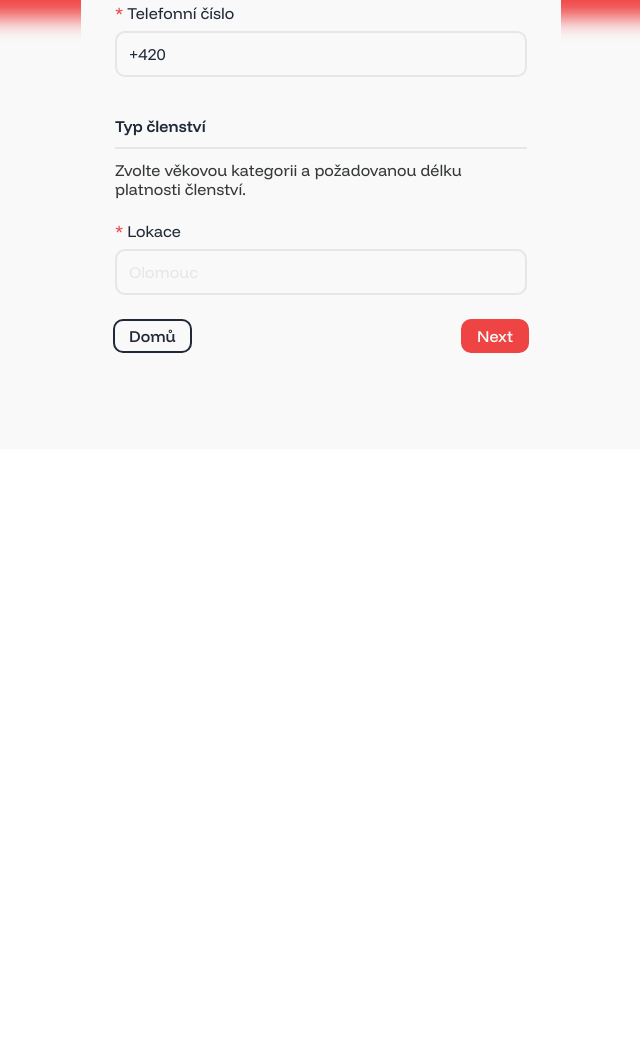
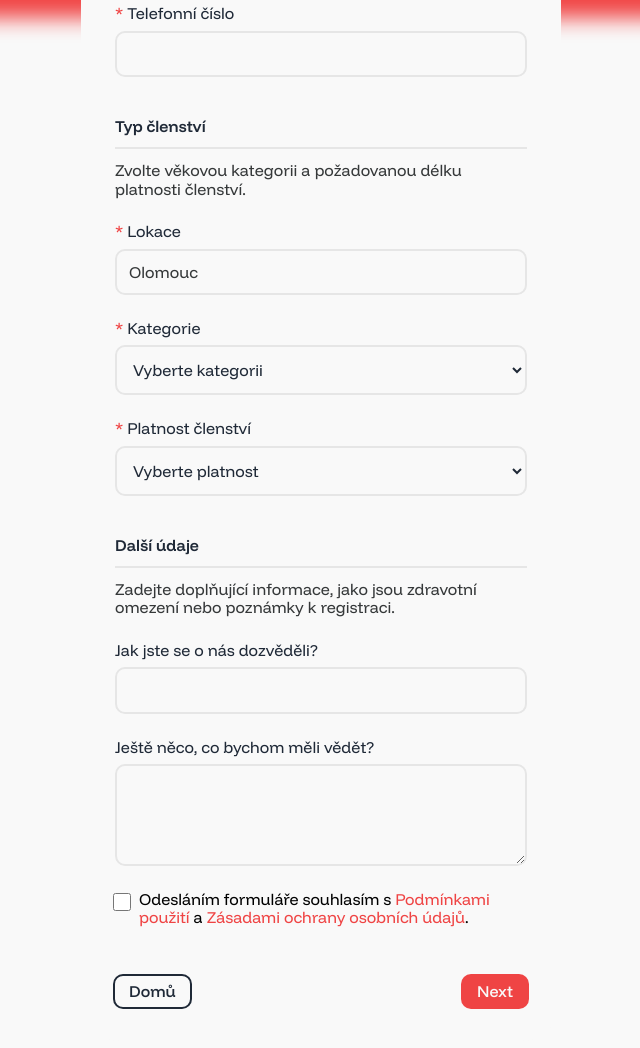
Before and after one commit to pealbert/taekol, a website built with Vite: page pages/registration.html in a window 1280 px wide. Shown: the part 802-1850 px from the top of the page, without its empty margins (319-959 px from the left). Before the commit the page ends 1251 px from the top, so only its background shows below. Built offline with nearby package versions, Linux system fonts and the light colour scheme; files whose address does not match are found by name.

Commit message:
Fix typo in /classes category and finish step-1

```diff
--- a/index.html
+++ b/index.html
@@ -297,7 +297,7 @@
 							>
 							<img
 								src="src/assets/images/testimonial_1.png"
-								alt="Testimonial"
+								alt=""
 								loading="eager"
 								fetchpriority="high"
 							>
@@ -365,7 +365,7 @@
 							>
 							<img
 								src="src/assets/images/testimonial_2.png"
-								alt="Testimonial"
+								alt=""
 								loading="eager"
 								fetchpriority="high"
 							>
@@ -427,7 +427,7 @@
 			<section id="faq">
 				<h1>FAQ</h1>
 				<div class="disclosures">
-					<div class="disclosure disclosure-5">
+					<!-- <div class="disclosure disclosure-5">
 						<input type="radio" id="toggle-5" name="toggle">
 						<svg viewBox="0 0 25 25" xmlns="http://www.w3.org/2000/svg">
 							<title>Open</title>
@@ -438,7 +438,7 @@
 						</svg>
 						<label for="toggle-5">Jak probíhá registrace?</label>
 					</div>
-					<hr>
+					<hr> -->
 					<div class="disclosure disclosure-1">
 						<input type="radio" id="toggle-1" name="toggle">
 						<svg viewBox="0 0 25 25" xmlns="http://www.w3.org/2000/svg">
--- a/pages/registration.html
+++ b/pages/registration.html
@@ -82,7 +82,7 @@
 			async
 			defer
 		></script>
-		<script src="../src/js/form.js"></script>
+		<script src="../src/js/form.js" type="module"></script>
 		<script>
 		fetch("/schemas/schema-combined.json")
 			.then((res) => res.text())
@@ -149,7 +149,7 @@
 									maxlength="10"
 									oninput="
 										this.value = this.value.replace(/[^a-zA-ZáčďéěíňóřšťúůýžÁČĎÉĚÍŇÓŘŠŤÚŮÝŽ\s]/g, '');
-										if (this.value.length > 0 && this.value.length < 3) {
+										if (this.value.length < 3) {
 											this.setCustomValidity('Jméno musí mít alespoň 3 znaky.');
 										} else {
 											this.setCustomValidity('');
@@ -176,7 +176,7 @@
 									maxlength="15"
 									oninput="
 										this.value = this.value.replace(/[^a-zA-ZáčďéěíňóřšťúůýžÁČĎÉĚÍŇÓŘŠŤÚŮÝŽ\s]/g, '');
-										if (this.value.length > 0 && this.value.length < 3) {
+										if (this.value.length < 3) {
 											this.setCustomValidity('Příjmení musí mít alespoň 3 znaky.');
 										} else {
 											this.setCustomValidity('');
@@ -241,18 +241,14 @@
 									id="phone"
 									tabindex="5"
 									title="Telefonní číslo"
-									value="+420"
 									minlength="13"
-									maxlength="13"
+									maxlength="16"
 									oninput="
-										if (!this.value.startsWith('+')) {
-											this.value = '+' + this.value.replace(/[^0-9]/g, '');
-										} else {
-											this.value = '+' + this.value.slice(1).replace(/[^0-9]/g, '');
-										}
+										this.value = this.value.replace(/[^\d +]/g, '');
 
 										const digitsOnly = this.value.replace(/\D/g, '');
-										if (digitsOnly.length > 0 && digitsOnly.length < 12) {
+
+										if (digitsOnly.length !== 12) {
 											this.setCustomValidity('Zadejte platné číslo i s předvolbou.');
 										} else {
 											this.setCustomValidity('');
@@ -287,7 +283,111 @@
 									value="Olomouc"
 								>
 							</div>
+
+							<!-- Category -->
+							<div>
+								<label for="category"><span>*</span> Kategorie</label>
+								<select required
+									name="category"
+									id="category"
+									tabindex="6"
+									title="Kategorie"
+									onchange="this.setCustomValidity('');"
+									oninvalid="
+										if (this.validity.valueMissing) {
+											this.setCustomValidity('Vyberte prosím kategorii ze seznamu.');
+										}
+									"
+								>
+									<option value="" disabled selected hidden>Vyberte kategorii</option>
+									<option value="mirne-pokrocili-4-6">Mírně pokročilí (4-6 let)</option>
+									<option value="mirne-pokrocili-7-9">Mírně pokročilí (7-9 let)</option>
+									<option value="zacatecnici-8-14">Začátečníci (8-14 let)</option>
+									<option value="pokracujici-14-18">Pokračující (14-18 let)</option>
+									<option value="dospeli-18-plus">Začátečníci a Pokračující (18+ let)</option>
+								</select>
+							</div>
+
+							<!-- Membership validity -->
+							 <div>
+								<label for="membership_validity"><span>*</span> Platnost členství</label>
+								<select required
+									name="membership_validity"
+									id="membership_validity"
+									tabindex="7"
+									title="Platnost členství"
+									onchange="this.setCustomValidity('');"
+									oninvalid="
+										if (this.validity.valueMissing) {
+											this.setCustomValidity('Vyberte prosím platnost členství.');
+										}
+									"
+								>
+									<option value="" disabled selected hidden>Vyberte platnost</option>
+									<option value="start">Start (3 měsíců)</option>
+									<option value="pololetni">Pololetní (5 měsíců)</option>
+									<option value="rocni">Roční (10 měsíců)</option>
+								</select>
+							</div>
 						</fieldset>
+
+						<fieldset>
+							<legend>
+								<b>Další údaje</b>
+								<div class="line"></div>
+								<p>
+									Zadejte doplňující informace, jako jsou zdravotní omezení nebo poznámky k registraci.
+								</p>
+							</legend>
+
+							<!-- Source -->
+							<div>
+								<label for="source">Jak jste se o nás dozvěděli?</label>
+								<input
+									type="text"
+									name="source"
+									id="source"
+									tabindex="8"
+									title="Jak jste se o nás dozvěděli?"
+									maxlength="100"
+								>
+							</div>
+
+							<!-- Note -->
+							<div>
+								<label for="note">Ještě něco, co bychom měli vědět?</label>
+								<textarea
+									name="note"
+									id="note"
+									tabindex="9"
+									rows="4"
+									title="Doplňující informace"
+									maxlength="500"
+								></textarea>
+							</div>
+						</fieldset>
+
+						<!-- Terms & Privacy -->
+						<div class="terms">
+							<input required
+								type="checkbox"
+								name="terms"
+								id="terms"
+								tabindex="10"
+								onchange="this.setCustomValidity('');"
+								oninvalid="
+									if (this.validity.valueMissing) {
+									this.setCustomValidity('Pro odeslání formuláře musíte souhlasit s podmínkami.');
+									}
+								"
+							>
+							<label for="terms">
+									Odesláním formuláře souhlasím s
+									<a href="/terms" target="_blank" rel="noopener noreferrer">Podmínkami použití</a>
+										a
+									<a href="/privacy" target="_blank" rel="noopener noreferrer">Zásadami ochrany osobních údajů</a>.
+							</label>
+						</div>
 
 						<div class="action-btns">
 							<a href="/" tabindex="-1">Domů</a>
--- a/src/css/form.css
+++ b/src/css/form.css
@@ -166,10 +166,11 @@ main {
 						padding: 0.75rem;
 						border-radius: 10px;
 						color: var(--black-color);
+						caret-color: var(--black-color);
 						transition: border-color 0.1s ease;
 
 						&:disabled {
-							color: var(--bright-gray-color);
+							color: var(--gray-color);
 						}
 
 						&:focus {
@@ -177,6 +178,10 @@ main {
 
 							&:valid {
 								border-color: var(--green-color);
+							}
+
+							&:not(:required) {
+								border-color: var(--gray-color);
 							}
 						}
 
@@ -195,9 +200,62 @@ main {
 						}
 					}
 
-					label::first-letter {
-						color: var(--red-color);
+					select {
+						width: 100%;
+						max-width: 100%;
+						outline: none;
+						border: 2px solid var(--bright-gray-color);
+						background-color: var(--white-color);
+						padding: 0.75rem;
+						border-radius: 10px;
+						color: var(--black-color);
+
+						option {
+							background-color: var(--white-color);
+							color: var(--black-color);
+						}
 					}
+
+					textarea {
+						resize: vertical;
+						outline: none;
+						border: 2px solid var(--bright-gray-color);
+						background-color: var(--white-color);
+						padding: 0.75rem;
+						border-radius: 10px;
+						color: var(--black-color);
+						caret-color: var(--black-color);
+						transition: border-color 0.1s ease;
+
+						&:disabled {
+							color: var(--gray-color);
+						}
+
+						&:focus {
+							border-color: var(--gray-color);
+						}
+					}
+				}
+			}
+
+			.terms {
+				display: flex;
+				align-items: flex-start;
+				gap: 0.5rem;
+				margin-bottom: 3rem;
+
+				input {
+					margin-top: 0.2rem;
+					cursor: pointer;
+					accent-color: var(--red-color);
+					width: 18px;
+					min-width: 18px;
+					height: 18px;
+					border-color: var(--bright-gray-color);
+				}
+
+				a {
+					color: var(--red-color);
 				}
 			}
 
--- a/src/js/form.js
+++ b/src/js/form.js
@@ -1,6 +1,6 @@
 let currentStep = 1;
+let isFormDirty = false;
 
-// 1. Attach Turnstile callbacks to window
 window.onTurnstileError = function () {
 	console.warn("Došlo k chybě Turnstile. Automatické resetování....");
 	if (typeof turnstile !== "undefined") turnstile.reset();
@@ -33,6 +33,16 @@ window.addEventListener("DOMContentLoaded", () => {
 		history.scrollRestoration = "manual";
 	}
 
+	const form = document.getElementById("reg");
+	const markFormDirty = (event) => {
+		if (event.target.name !== "website") {
+			isFormDirty = true;
+		}
+	};
+
+	form?.addEventListener("input", markFormDirty);
+	form?.addEventListener("change", markFormDirty);
+
 	const hash = window.location.hash;
 	const stepFromHash = hash ? parseInt(hash.replace("#step", ""), 10) : 1;
 	currentStep = stepFromHash >= 1 && stepFromHash <= 3 ? stepFromHash : 1;
@@ -42,21 +52,31 @@ window.addEventListener("DOMContentLoaded", () => {
 });
 
 window.addEventListener("beforeunload", (event) => {
-	if (currentStep === 1 || currentStep === 2) {
-		event.preventDefault();
-		event.returnValue = "";
-	}
+	if (!isFormDirty || currentStep === 3) return;
+
+	event.preventDefault();
+	event.returnValue = "";
 });
 
+function validateStep1() {
+	const fields = document.querySelectorAll("#step-1 input, #step-1 select");
+
+	for (const field of fields) {
+		if (field.disabled) continue;
+
+		if (!field.checkValidity()) {
+			field.reportValidity();
+			field.focus();
+			return false;
+		}
+	}
+
+	return true;
+}
+
 function goToStep(targetStep) {
-	if (targetStep === 2) {
-		const step1Inputs = document.querySelectorAll("#step-1 input");
-		for (const input of step1Inputs) {
-			if (!input.checkValidity()) {
-				input.reportValidity();
-				return;
-			}
-		}
+	if (targetStep === 2 && !validateStep1()) {
+		return;
 	}
 
 	currentStep = targetStep;
@@ -86,7 +106,6 @@ window.addEventListener("popstate", (event) => {
 	}
 });
 
-// 2. Updated submitForm with API call and security check
 async function submitForm() {
 	if (!isSecurityVerified()) return;
 
@@ -116,6 +135,7 @@ async function submitForm() {
 		//  }
 
 		// Success -> proceed to Step 3
+		isFormDirty = false;
 		goToStep(3);
 	} catch (err) {
 		alert("Chyba při odesílání serveru.");
```
Also changed, not shown: pages/classes.html (+3 -3 lines).
